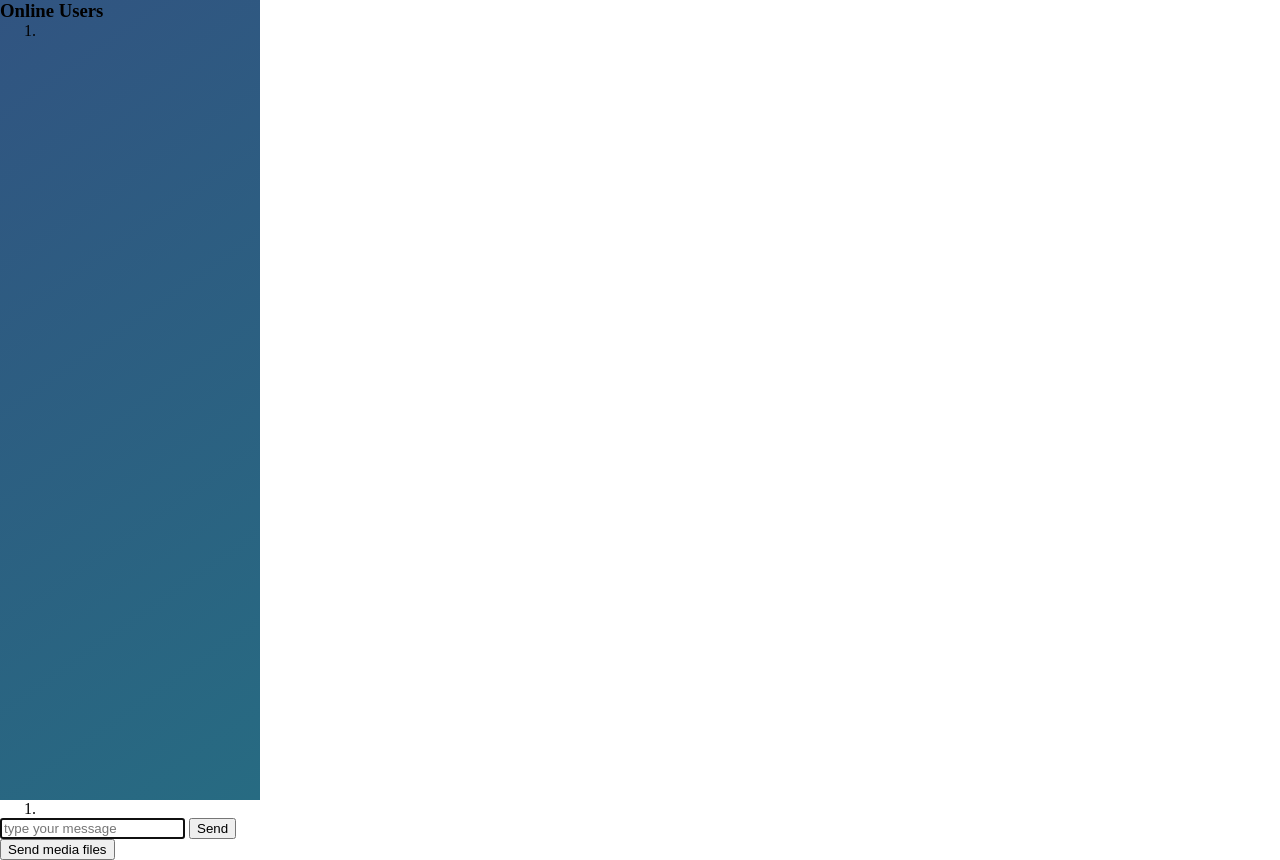
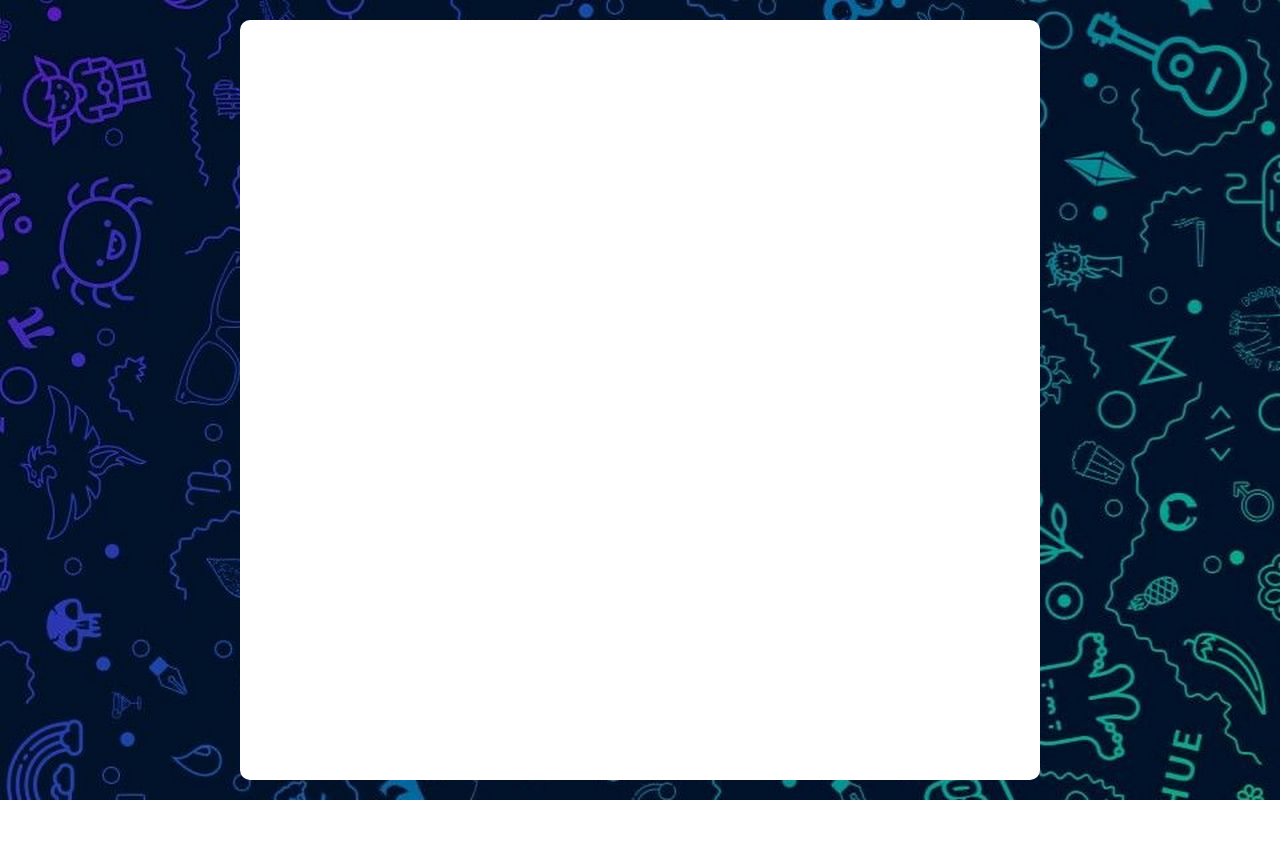
Before and after one commit to Ash515/LetzGo, a plain HTML site: page home.html in a window 1280 px wide. After the commit the page ends 800 px from the top, so only its background shows below. Drawn offline with Linux system fonts and the light colour scheme.

Commit message:
Added new files

```diff
--- a/home.css
+++ b/home.css
@@ -1,28 +1,41 @@
-* {
+*{
+    margin:0;
+    padding:0;
     box-sizing: border-box;
-    margin-bottom: 0px;
-    margin-top: 0px;
-margin-right: 0px;
-margin-left:0px;
- }
-.chatnames{
-    display:block;
-    background-color:rgb(185, 108, 180);
-    padding-top:0px;
-    padding-bottom:1000px;
-    margin-right: 1300px;
-    margin-left: 0px;
+}
+html,
+body{
+    height:100%;
+}
+html{
+    font-family: 'Bree Serif', serif;
+    background-image: url("wallpaper.jpg");
+    font-size:10px ;
+}
+body{
+    display: grid;
+    place-items: center;
+}
+.container{
+    min-width:800px;
+    max-width: 1000px;
+    height:95vh;
+    width:100px;
+    background:#fff;
+    border-radius: 10px;
+}
+.search-container,
+.conversation-list,
+.new-message-container{
+    background:"green";
 
 }
-
-
-.sidebar {
-    overflow-y: scroll;
-    width: 260px;
-    height: 100vh;
-    background: -moz-linear-gradient(125deg, rgba(39,107,130,1) 0%, rgba(49,84,129,1) 100%);
-    background: -webkit-gradient(linear, left top, right bottom, color-stop(0%, rgb(49 84 129)), color-stop(100%, rgb(39 107 130)));
-    background: -webkit-linear-gradient(125deg, rgb(39 107 130) 0%, rgb(49 84 129) 100%);
-    background: -o-linear-gradient(125deg, rgba(39,107,130,1) 0%, rgba(49,84,129,1) 100%);
-    background: -ms-linear-gradient(125deg, rgba(39,107,130,1) 0%, rgba(49,
+.search-container{
+    border-radius: 10px 0 0 0;
+    box-shadow: 0 1px 3px -1px rgba(0,0,0,0.75);
+    z-index:1;
 }
+.new-message-container{
+    border-top: ip solid black;
+    border-radius:0 0 0 10 px;
+}
--- a/home.html
+++ b/home.html
@@ -1,44 +1,86 @@
 <html>
     <head>
         <link rel="stylesheet" type="text/css" href="home.css">
+        <link rel="preconnect" href="https://fonts.gstatic.com">
+<link href="https://fonts.googleapis.com/css2?family=Bree+Serif&display=swap" rel="stylesheet">
 </head>
 <body>
-        <!--user list section-->
+    <div class="container">
+        <div class="search-container">
 
-        <div class="sidebar">
-            <h3>Online Users</h3>
-        <div id="users">
-            <ol>
-            <li></li>
-            </ol>
         </div>
+        <div class="conversation-list">
+
+        </div>
+        <div class="new-message-container">
+
+        </div>
+        <div class="chat-title">
+
+        </div>
+        <div class="chat-message-list">
+
+        </div>
+        <div class="chat-form">
+
         </div>
 
-    <!-- Message Section-->
+    </div>
 
-        <div class="mainchat">
-            <ol id="messages" class="chat_message">
-                <li class="message">
-                    <div class="message_title">
-                        <h4></h4>
-                        <span></span>
+
+
+
+
+
+
+
+
+
+
+
+
+
+
+
+
+
+
+
+
+
+
+
+
+
+
+
+
+
+
+
+
+
+
+
+
+<!-- <div class="mainbar">
+    <center>
+
+            <div class="header">
+            <h2>
+                <center></b>lets Chat !</b></center>
+            </h2>
             </div>
-                    <div class="message_body">
-                        <p></p>
+</center>
 </div>
-                </li>
-            </ol>
-        </div>
-    <!--Message section footer-->
-    <div class="message_footer">
+<div class="type">
+<h2>
     <form>
-            <input name="message" type="text" placeholder="type your message" autofocus autocomplete="off">
-            <button>Send</button>
+            <input type="text" size=50 class="text" placeholder="type message...">
+            <button class="button">Send</button>
         </form>
-        <button id="send_button">
-            <p>Send media files </p>
-        </button>
-    </div>
+    </h2>
+</div>-->
 
 </body>
 </html>
--- a/style.css
+++ b/style.css
@@ -17,22 +17,26 @@ body{
 }
 .button{
     display:block;
-    background-color: rgba(39, 9, 43, 0.685);
+    background-color: rgba(211, 136, 221, 0.685);
     width:100px;
     height:50px;
     color:white;
+    font-size: 20px;
 }
 .frontpage{
     text-align:center;
     display:block;
-    background-color: rgb(119, 119, 209);
+    background-color: rgb(46, 7, 10);
     margin-top:200px;
     margin-bottom: 200px;
     margin-right:500px;
     margin-left:500px;
     padding-top: 20px;
     padding-bottom:30px;
+    padding-right: 50px;
+    padding-left: 50px;
 }
-body {    display: block;
+body {    display: flex;
+    justify-content: center;
     margin: 8px;
 }
```
Also changed, not shown: index.html (+3 -2 lines), 1 other file. Lines whose indentation alone changed are shown as unchanged.
